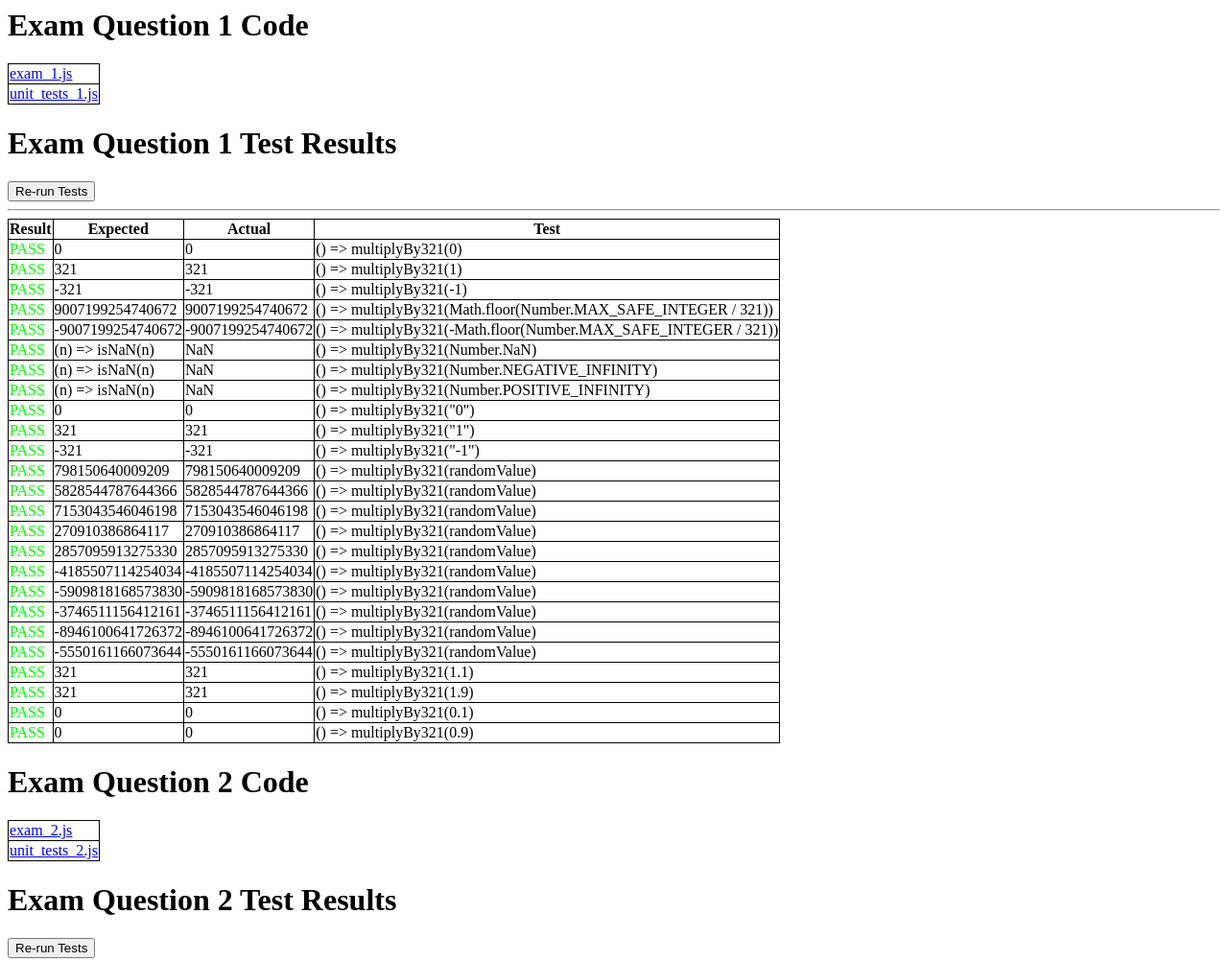
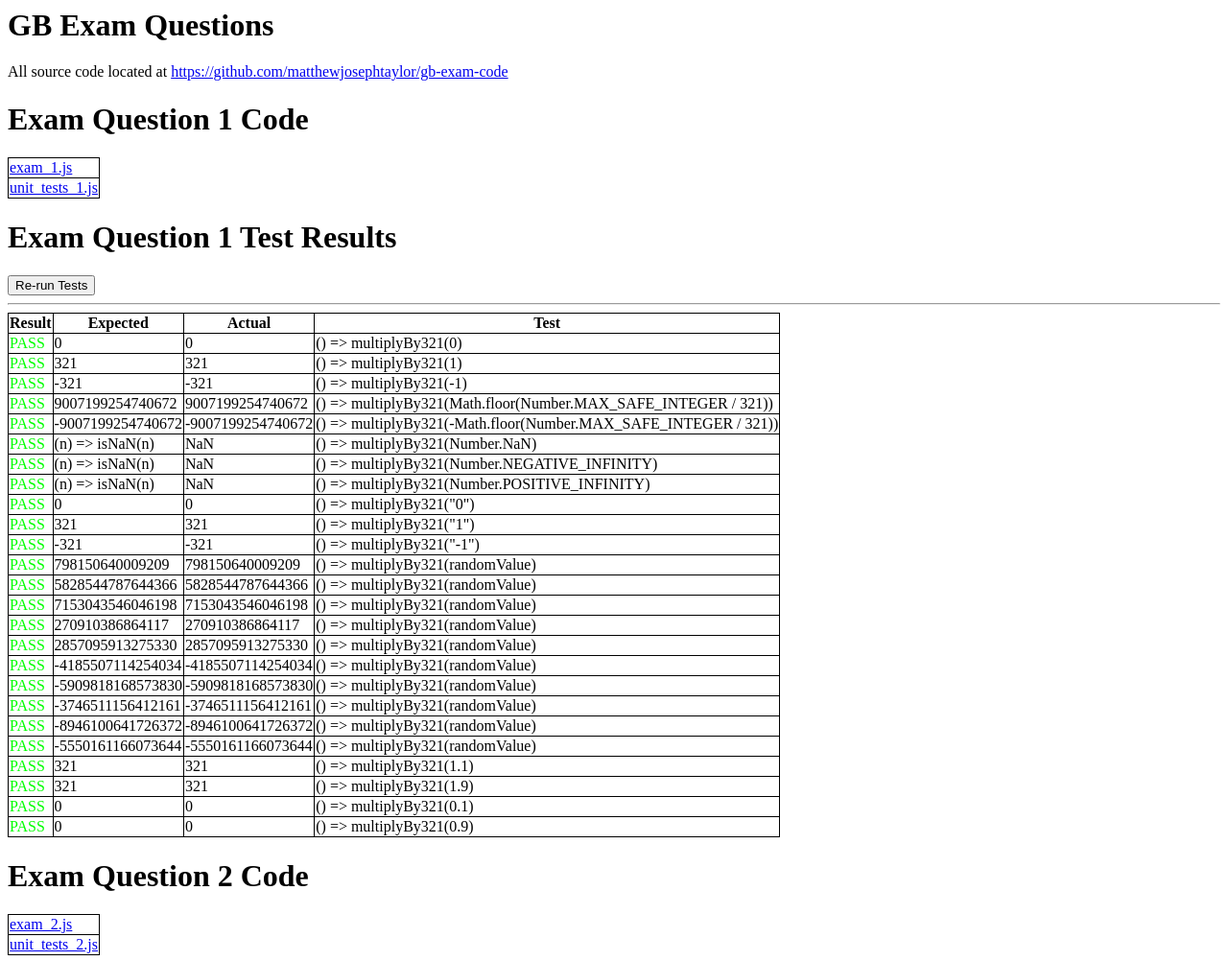
Before and after one commit to matthewjosephtaylor/gb-exam-code, a plain HTML site: page index.html in a window 1280 px wide. Shown: the top 1002 px of the page at 96% size. Drawn offline with Linux system fonts and the light colour scheme.

Commit message:
Added README.md, added link to github repo

```diff
--- a/index.html
+++ b/index.html
@@ -13,7 +13,8 @@
 </head>
 
 <body>
-
+<h1> GB Exam Questions </h1>
+All source code located at <a href="https://github.com/matthewjosephtaylor/gb-exam-code">https://github.com/matthewjosephtaylor/gb-exam-code</a>
   <!-- Exam Question 1 -->
 
   <h1>Exam Question 1 Code</h1>
```
Also changed, not shown: 1 other file.
